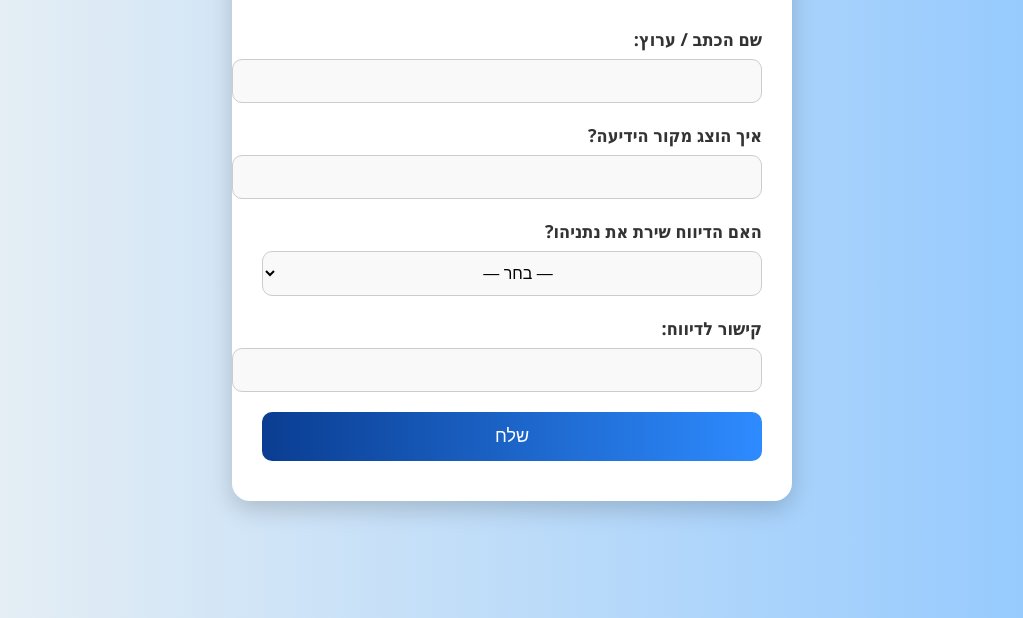
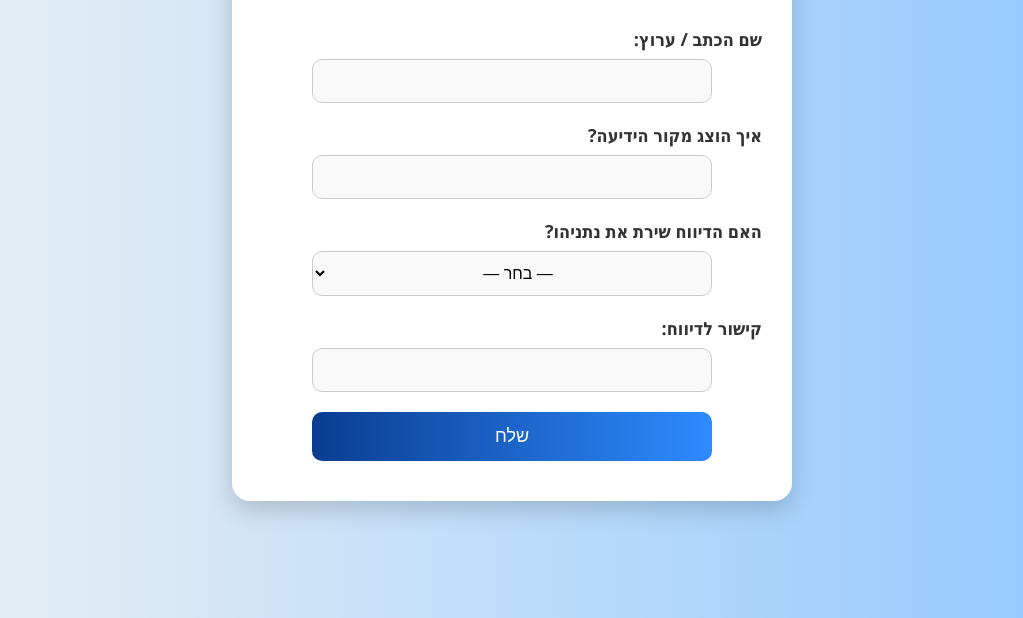
Before and after one commit to gil1feldman/gorem_medini, a plain HTML site: page index.html in a window 1280 px wide. Shown: the part 222-840 px from the top of the page, without its empty margins (128-1151 px from the left). Drawn offline with Linux system fonts and the light colour scheme.

Commit message:
Update index.html

```diff
--- a/index.html
+++ b/index.html
@@ -25,7 +25,6 @@
       width: 100%;
       max-width: 500px;
       animation: fadeIn 1s ease forwards;
-      text-align: center;
     }
 
     @keyframes fadeIn {
@@ -37,6 +36,7 @@
       color: #0A3D91;
       margin-bottom: 30px;
       font-size: 28px;
+      text-align: center;
     }
 
     label {
@@ -50,8 +50,9 @@
 
     select, input, textarea {
       display: block;
+      width: 90%;
+      max-width: 400px;
       margin: 0 auto 20px auto;
-      width: 100%;
       padding: 12px 14px;
       font-size: 16px;
       border: 1px solid #ccc;
@@ -59,7 +60,11 @@
       background: #f9f9f9;
       transition: all 0.3s ease;
       text-align: center;
-      text-align-last: center;
+      box-sizing: border-box;
+    }
+
+    select {
+      direction: rtl;
     }
 
     select:focus, input:focus, textarea:focus {
@@ -77,7 +82,10 @@
       border-radius: 10px;
       cursor: pointer;
       font-size: 18px;
-      width: 100%;
+      width: 90%;
+      max-width: 400px;
+      margin: 10px auto 0 auto;
+      display: block;
       transition: background 0.3s ease;
     }
 
@@ -91,6 +99,7 @@
       margin-top: 25px;
       font-size: 18px;
       font-weight: bold;
+      text-align: center;
       animation: fadeInSuccess 0.8s ease forwards;
     }
 
```
